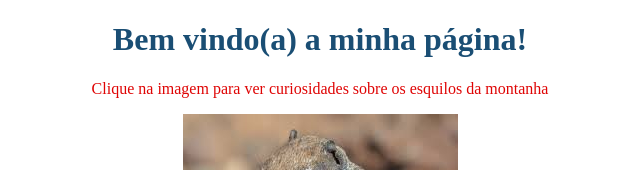
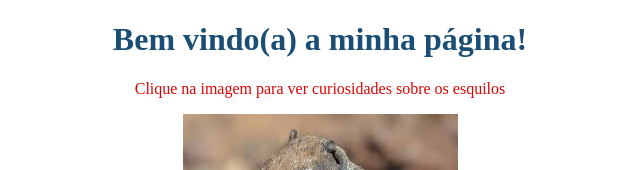
Before and after one commit to Sergio-P-Neto/Sergio-Neto.github.io, a plain HTML site: page index.html in a window 1280 px wide. Shown: the top 170 px of the page, without its empty margins (320-960 px from the left). Drawn offline with Linux system fonts and the light colour scheme.

Commit message:
Alteração teste 2

```diff
--- a/index.html
+++ b/index.html
@@ -9,7 +9,7 @@
     <body>
         <h1>Bem vindo(a) a minha página!</h1>
 
-        <p>Clique na imagem para ver curiosidades sobre os esquilos da montanha</p>
+        <p>Clique na imagem para ver curiosidades sobre os esquilos</p>
 
         <center>
             <a href="https://www.tricurioso.com/2018/09/30/10-curiosidades-interessantes-sobre-os-esquilos/" target="_blank">
```
